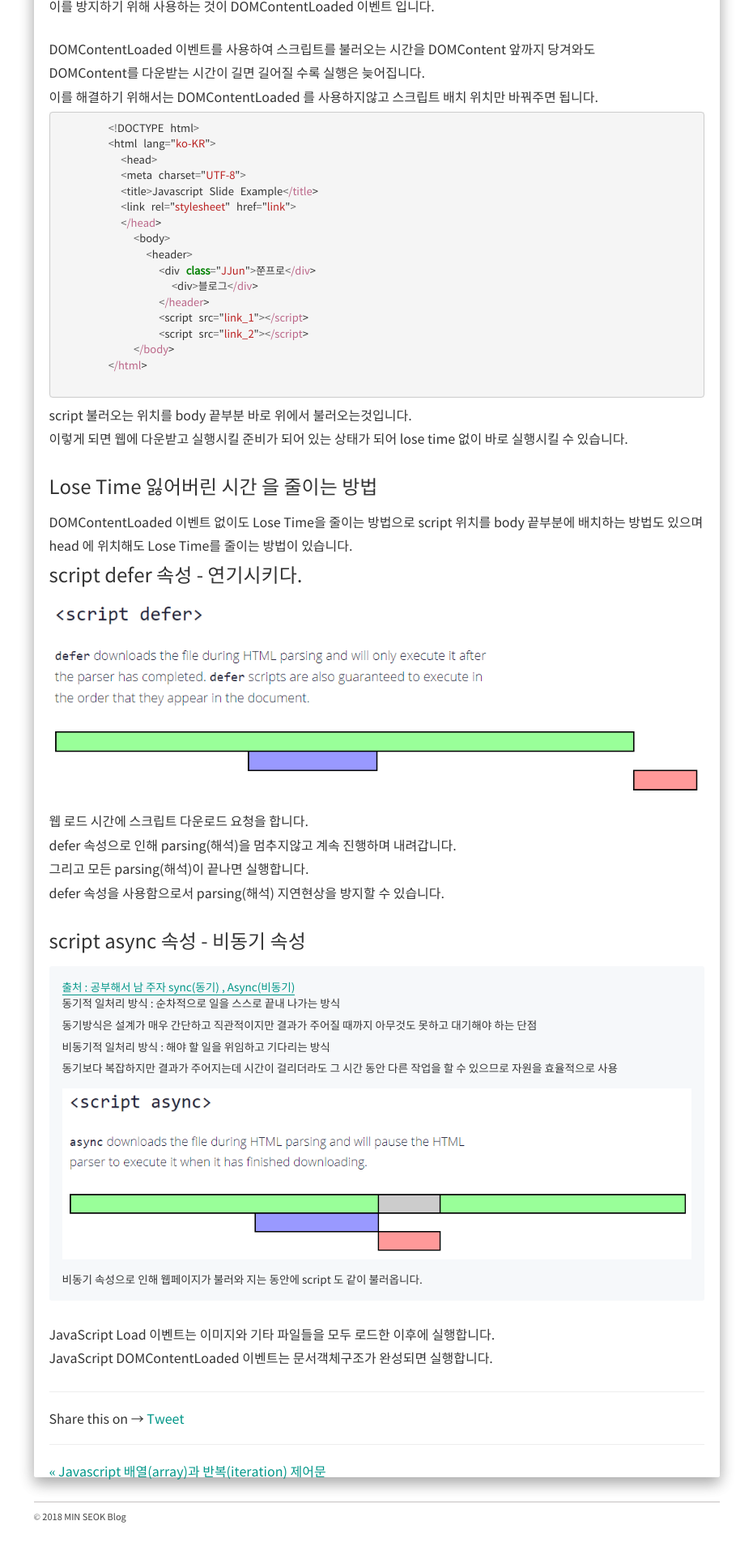
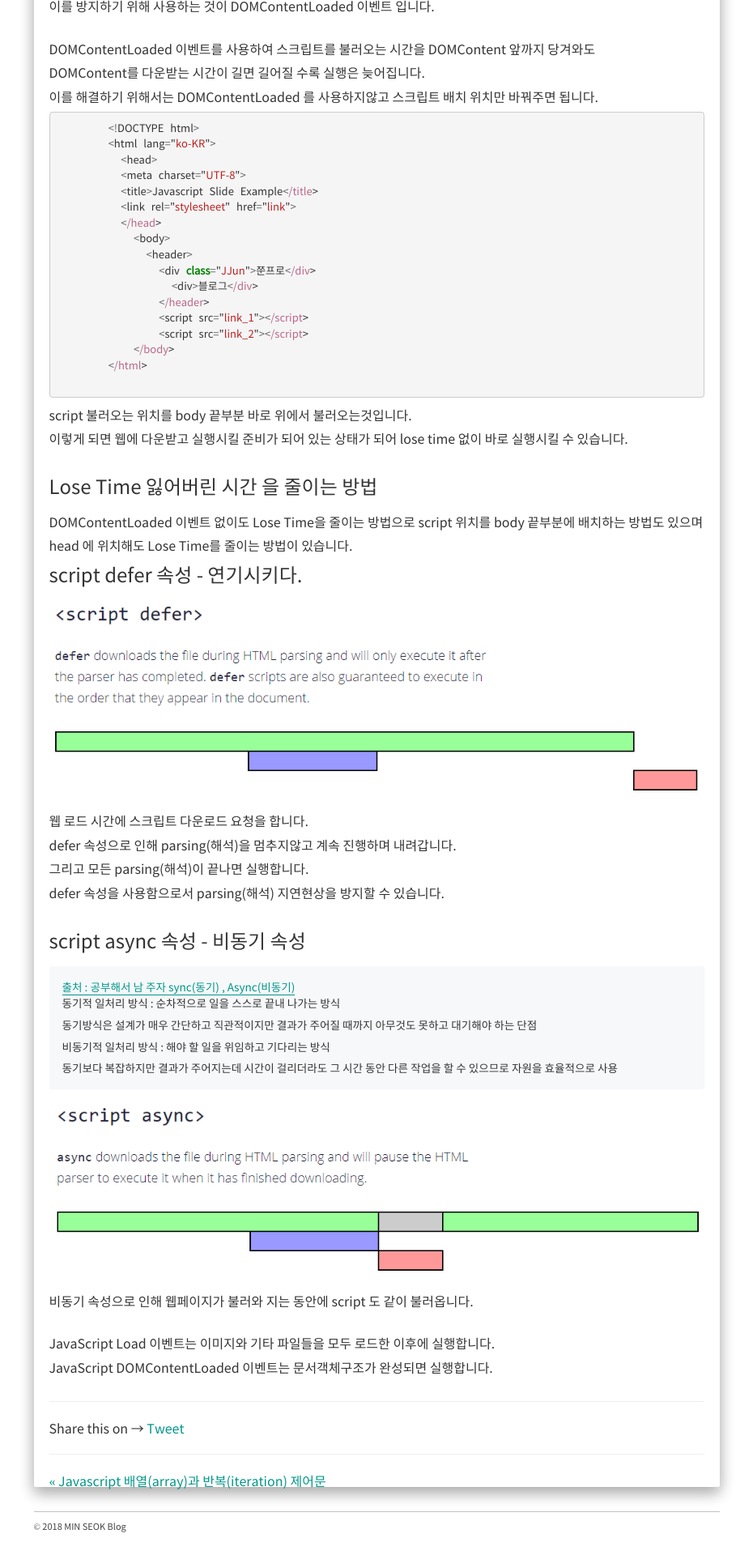
Before and after one commit to alalstjr/promote.github.io, a Jekyll site: the page built from _posts/2018-10-01-JavaScript Load, DOMContentLoaded 이벤트.md, in a window 1280 px wide. Shown: the part 3421-5341 px from the top of the page at 81% size, without its empty margins (321-1251 px from the left). Built offline with Jekyll 4.4.1, drawn with Linux system fonts in a browser that asks for light colours; nearby versions of some CDN libraries; our own code applies the rules of GitHub Pages for plain Markdown files; comment, search, counter and statistics services are not loaded.

Commit message:
Update 2018-10-01-JavaScript Load, DOMContentLoaded 이벤트.md

```diff
--- a/_posts/2018-10-01-JavaScript Load, DOMContentLoaded 이벤트.md
+++ b/_posts/2018-10-01-JavaScript Load, DOMContentLoaded 이벤트.md
@@ -131,11 +131,11 @@ window.addEventListener('load',function(){
 	  <p>동기방식은 설계가 매우 간단하고 직관적이지만 결과가 주어질 때까지 아무것도 못하고 대기해야 하는 단점</p>
 	  <p>비동기적 일처리 방식 : 해야 할 일을 위임하고 기다리는 방식</p>
 	  <p>동기보다 복잡하지만 결과가 주어지는데 시간이 걸리더라도 그 시간 동안 다른 작업을 할 수 있으므로 자원을 효율적으로 사용</p>
+	</div>
 	  <div class="img-box">
 	     <img src="{{ site.baseurl }}/static/img/post/2018-10-01-5.png" alt="자바스크립트 출력확인" />
 	  </div>
 	  <p>비동기 속성으로 인해 웹페이지가 불러와 지는 동안에 script 도 같이 불러옵니다.</p>
-	</div>
 </div>
 
 <div class="box">
```
